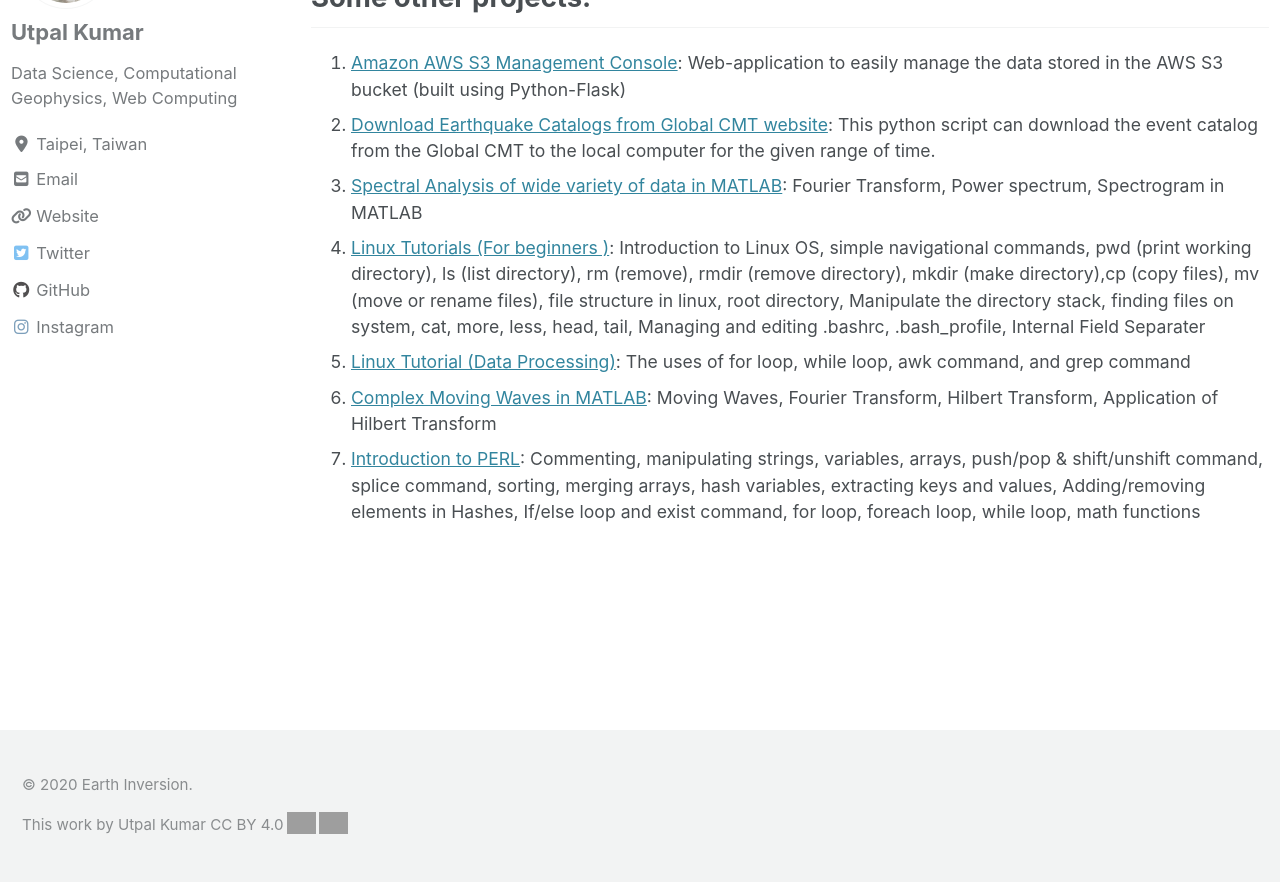
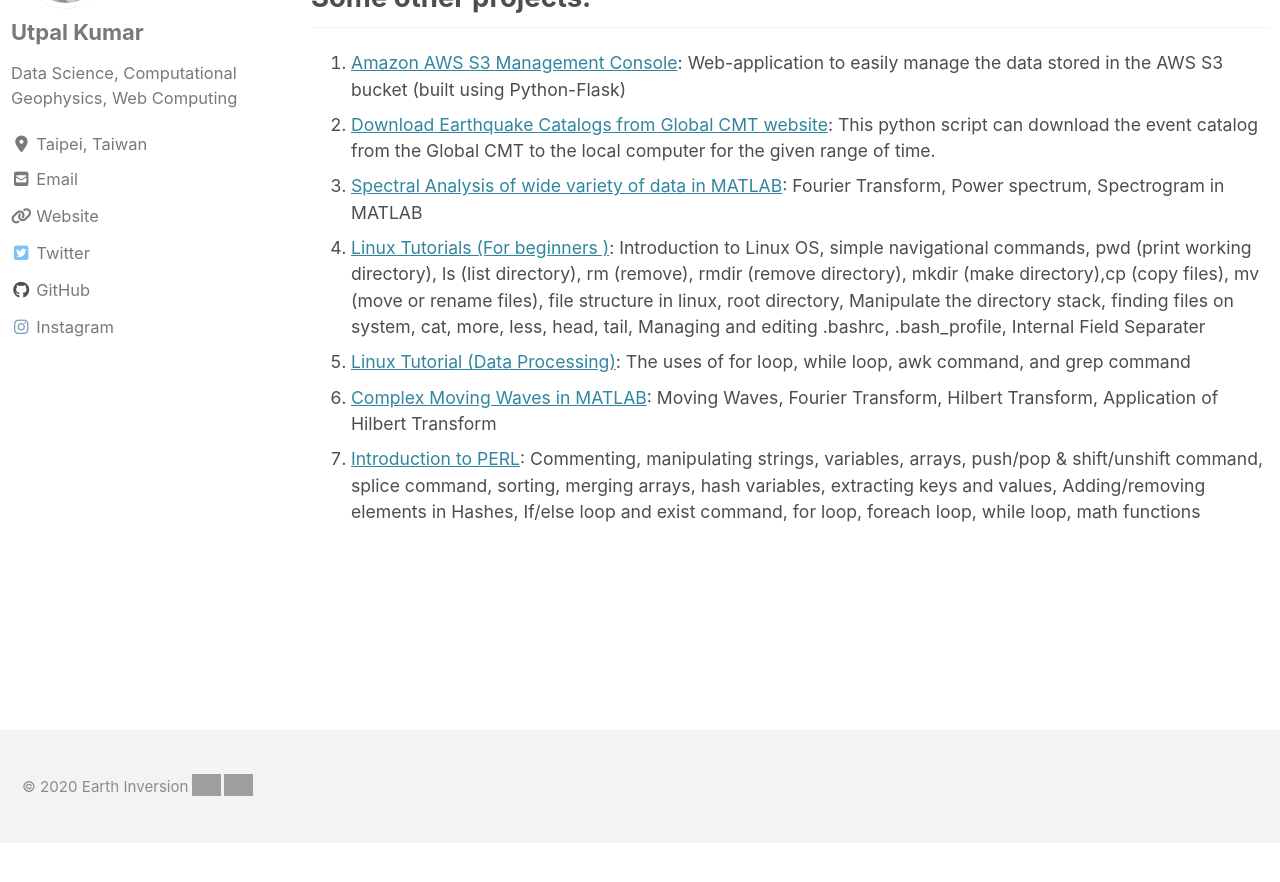
Before and after one commit to apexcodings/earthinversion.github.io, a Jekyll site: the page built from _pages/data_analysis.md, in a window 1280 px wide and 900 px high, scrolled down 237 px. Shown: the top 882 px of the window. Built offline with Jekyll 4.4.1, drawn with Linux system fonts in a browser that asks for light colours; cached includes are drawn as plain includes; nearby versions of some CDN libraries; after the commit the page ends 1080 px from its top, so only the background shows below that; grey boxes are pictures that could not be loaded.

Commit message:
footer copyright Saturday, May 23, 2020 at 12:28:21 PM

```diff
--- a/_includes/footer.html
+++ b/_includes/footer.html
@@ -1,4 +1,3 @@
 
-<div class="page__footer-copyright">&copy; {{ site.time | date: '%Y' }} {{ site.name | default: site.title }}.<br>
-<p xmlns:dct="http://purl.org/dc/terms/" xmlns:cc="http://creativecommons.org/ns#" class="license-text"><span rel="dct:title">This work</span> by <a rel="cc:attributionURL" href="www.earthinversion.com"><span rel="cc:attributionName">Utpal Kumar </span></a>CC BY 4.0<a href="https://creativecommons.org/licenses/by/4.0"><img style="height:22px!important;margin-left: 3px;vertical-align:text-bottom;" src="https://search.creativecommons.org/static/img/cc_icon.svg" /><img  style="height:22px!important;margin-left: 3px;vertical-align:text-bottom;" src="https://search.creativecommons.org/static/img/cc-by_icon.svg" /></a></p>
+<div class="page__footer-copyright">&copy; {{ site.time | date: '%Y' }} {{ site.name | default: site.title }}<a href="https://creativecommons.org/licenses/by/4.0"><img style="height:22px!important;margin-left: 3px;vertical-align:text-bottom;" src="https://search.creativecommons.org/static/img/cc_icon.svg" /><img  style="height:22px!important;margin-left: 3px;vertical-align:text-bottom;" src="https://search.creativecommons.org/static/img/cc-by_icon.svg" /></a>
 </div>
```
